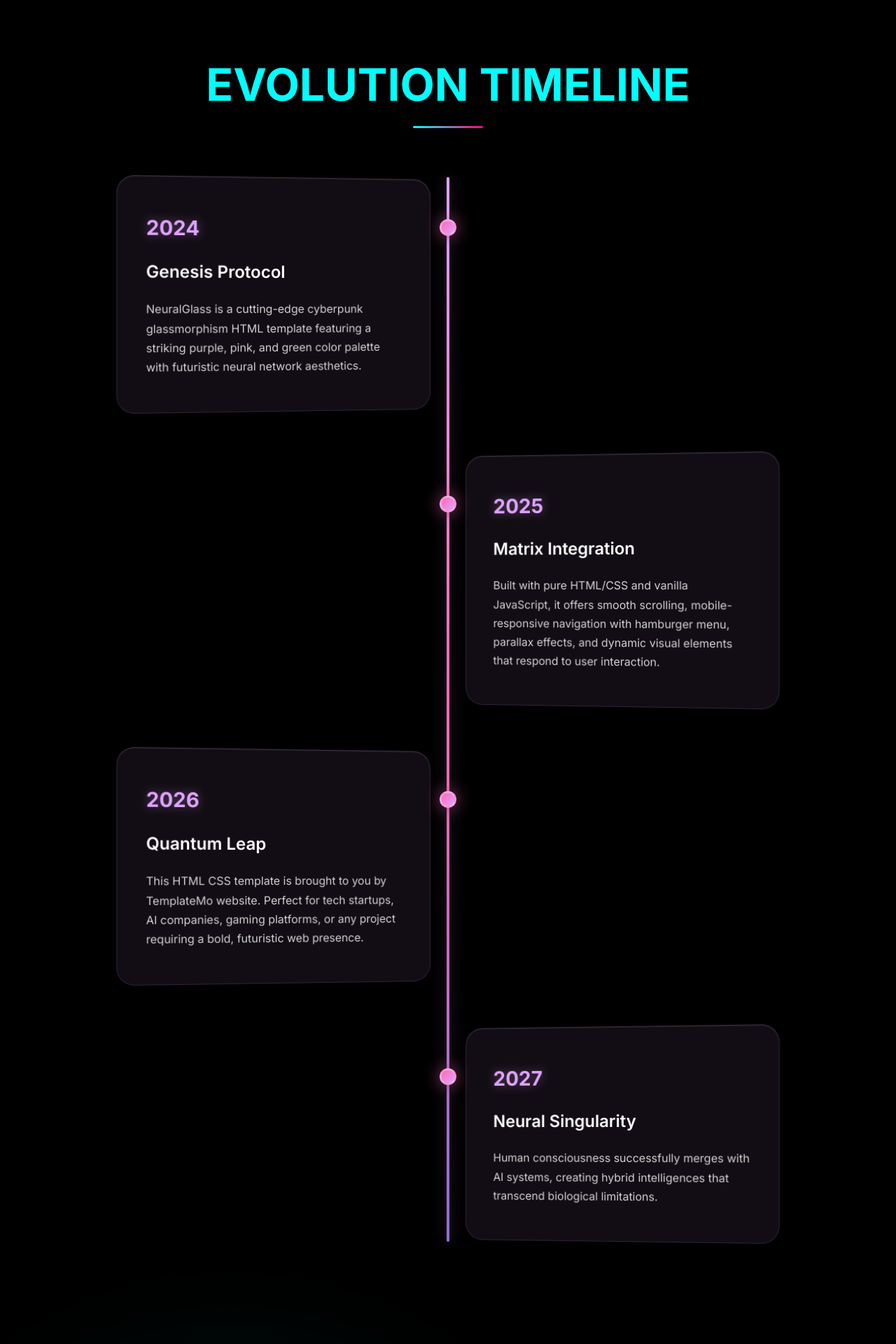
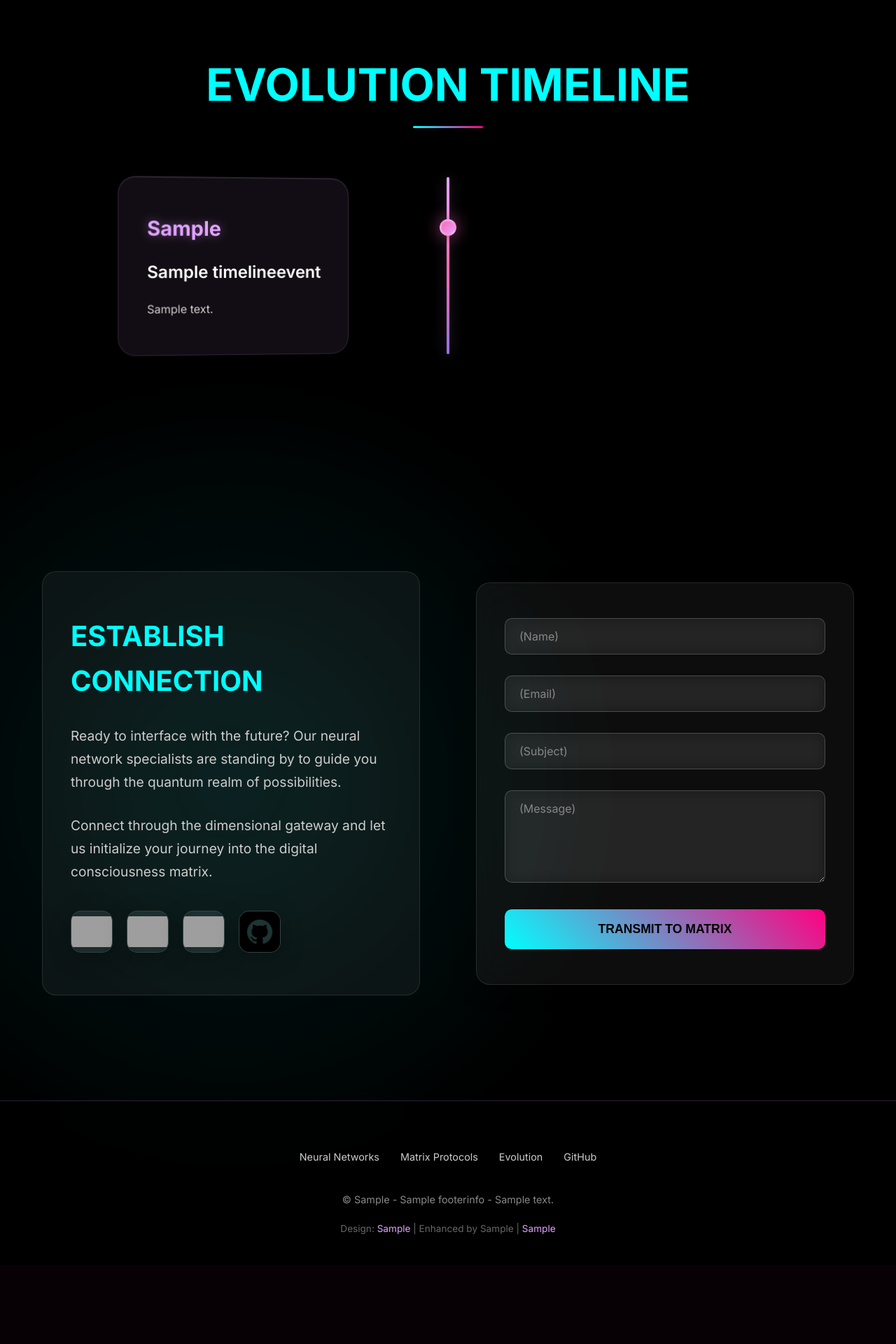
Before and after one commit to amirabbasnzri/neuralglass, a Django app: page / in a window 1280 px wide. Shown: the part 3534-5454 px from the top of the page at 70% size. After the commit the page ends 5298 px from the top, so only its background shows below. Run offline with Django 5.2, Linux system fonts and the light colour scheme; data comes from the database, SQL or seed files in the repository; both versions use the stored data as it was before the commit; tables that the repository leaves empty hold one stand-in row (values such as "Sample post"); grey boxes are pictures that could not be loaded.

Commit message:
time_line_event model added with admin permissions

```diff
--- a/neuralglass/main/models.py
+++ b/neuralglass/main/models.py
@@ -100,3 +100,17 @@ class FooterInfo(models.Model):
 
     def __str__(self):
         return f"Footer ({self.year})"
+
+
+class TimeLineEvent(models.Model):
+    year = models.CharField(max_length=4)
+    title = models.CharField(max_length=50)
+    description = models.TextField()
+
+    class Meta:
+        verbose_name = 'TimeLineEvent'
+        verbose_name_plural = 'TimeLineEvent'
+        ordering = ['year']
+
+    def __str__(self):
+        return f'{self.year} - {self.title}'
--- a/neuralglass/main/templates/main/main.html
+++ b/neuralglass/main/templates/main/main.html
@@ -116,42 +116,16 @@
         <h2 class="section-title">EVOLUTION TIMELINE</h2>
         <div class="timeline-container">
             <div class="timeline-line"></div>
-
-            <div class="timeline-item">
-                <div class="timeline-content glass">
-                    <div class="timeline-year">2024</div>
-                    <h4>Genesis Protocol</h4>
-                    <p>NeuralGlass is a cutting-edge cyberpunk glassmorphism HTML template featuring a striking purple, pink, and green color palette with futuristic neural network aesthetics.</p>
+            {% for obj in time_line_event %}
+                <div class="timeline-item">
+                    <div class="timeline-content glass">
+                        <div class="timeline-year">{{ obj.year }}</div>
+                        <h4>{{ obj.title }}</h4>
+                        <p>{{ obj.description }}</p>
+                    </div>
+                    <div class="timeline-dot"></div>
                 </div>
-                <div class="timeline-dot"></div>
-            </div>
-
-            <div class="timeline-item">
-                <div class="timeline-content glass">
-                    <div class="timeline-year">2025</div>
-                    <h4>Matrix Integration</h4>
-                    <p>Built with pure HTML/CSS and vanilla JavaScript, it offers smooth scrolling, mobile-responsive navigation with hamburger menu, parallax effects, and dynamic visual elements that respond to user interaction.</p>
-                </div>
-                <div class="timeline-dot"></div>
-            </div>
-
-            <div class="timeline-item">
-                <div class="timeline-content glass">
-                    <div class="timeline-year">2026</div>
-                    <h4>Quantum Leap</h4>
-                    <p>This HTML CSS template is brought to you by TemplateMo website. Perfect for tech startups, AI companies, gaming platforms, or any project requiring a bold, futuristic web presence.</p>
-                </div>
-                <div class="timeline-dot"></div>
-            </div>
-
-            <div class="timeline-item">
-                <div class="timeline-content glass">
-                    <div class="timeline-year">2027</div>
-                    <h4>Neural Singularity</h4>
-                    <p>Human consciousness successfully merges with AI systems, creating hybrid intelligences that transcend biological limitations.</p>
-                </div>
-                <div class="timeline-dot"></div>
-            </div>
+            {% endfor %}
         </div>
     </section>
 
--- a/neuralglass/main/views.py
+++ b/neuralglass/main/views.py
@@ -1,6 +1,6 @@
 from django.shortcuts import render
 from .forms import MessageForm
-from .models import SocialLink, ContactText, MatrixProtocol
+from .models import SocialLink, ContactText, MatrixProtocol, TimeLineEvent
 
 def main(request):
     success = False
@@ -15,13 +15,15 @@ def main(request):
     links = SocialLink.objects.filter(is_active=True).order_by('order')[:4]
     contact_text = ContactText.objects.last()
     matrix_protocol = MatrixProtocol.objects.all()
+    time_line_event = TimeLineEvent.objects.order_by('year').all()
 
     context = {
        'form': form,
        'success': success,
        'links': links,
        'contact_text': contact_text,
-       'matrix_protocol': matrix_protocol
+       'matrix_protocol': matrix_protocol,
+       'time_line_event': time_line_event
               }
 
     return render(request, 'main/main.html', context)
```
Also changed, not shown: neuralglass/main/admin.py (+17 -6 lines), neuralglass/db.sqlite3 (deleted), neuralglass/main/migrations/0018_timelineevent.py (added).
